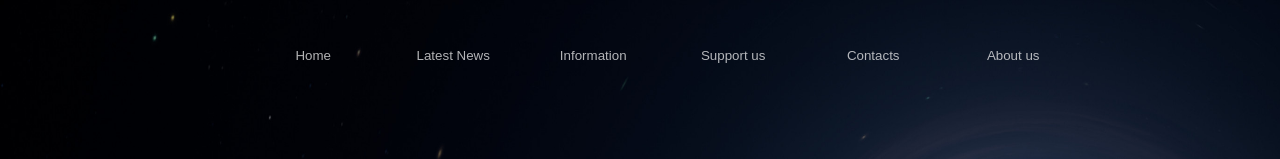
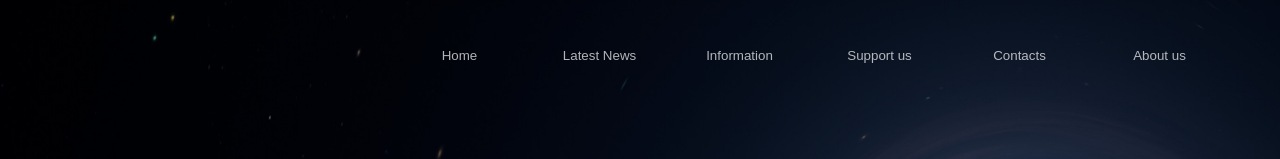
Before and after one commit to Anzkiii/Anzkiii.github.io, a plain HTML site: page index.html in a window 1280 px wide. Shown: the top 159 px of the page. Drawn offline with Linux system fonts and the light colour scheme.

Commit message:
Update styles.css

```diff
--- a/styles.css
+++ b/styles.css
@@ -39,13 +39,14 @@ body{
     justify-content: center;
     align-items: center;
 }
+
 .navigationBar{
     margin-left: 50%;
     display: flex;
 }
 
 .navigationBarButtons{
-    transform: translate(-298%, -50%);
+    transform: translate(-165%, -50%);
     width: 250px;
     height: 50px;
     margin: 0 10px;
```
